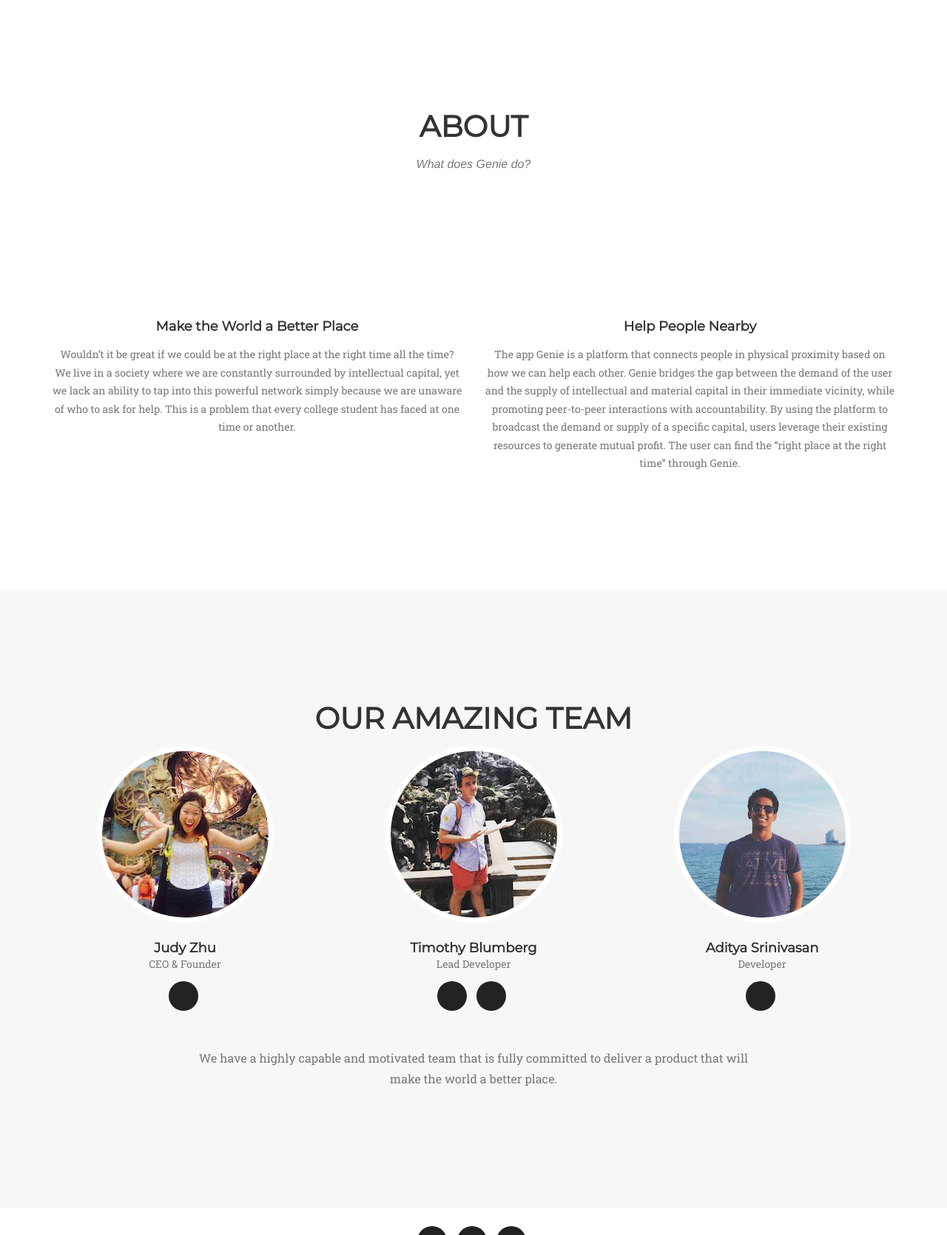
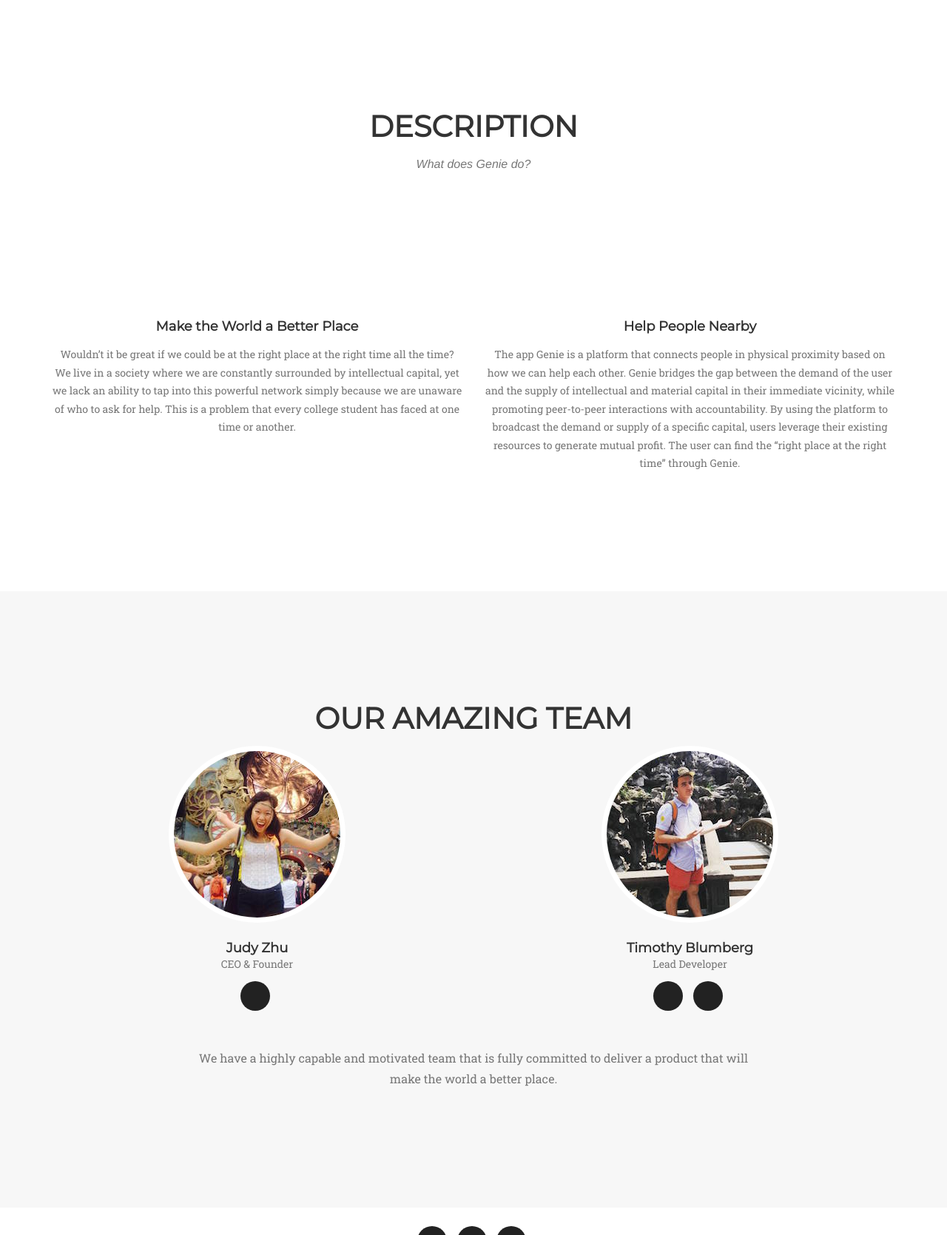
Before and after one commit to TimelyToga/genie_API, a Django app: page / in a window 1280 px wide. Shown: the part 834-2503 px from the top of the page at 74% size. Run offline with Django 3.2, Linux system fonts and the light colour scheme; parts of the project's set-up code (start-up, migrations or seed data) failed here and were passed over; some libraries are stand-ins or nearby versions; some web fonts are replaced.

Commit message:
Cleanup source. Remove a bunch of files. Create about endpoint. Turn off debug mode.

```diff
--- a/genie_api/handler.py
+++ b/genie_api/handler.py
@@ -10,6 +10,9 @@ import json
 def index(request):
     return render(request, 'theme.html', {})
 
+def about(request):
+    return render(request, 'about.html', {})
+
 def get_cookie(request):
     c = {}
     c.update(csrf(request))
--- a/genie_api/settings.py
+++ b/genie_api/settings.py
@@ -30,7 +30,6 @@ TEMPLATE_DIR = os.path.join(os.path.join(BASE_DIR, "static"), "templates")
 SECRET_KEY = '2qqbx26jt^hc64c$olfo9nfv#230jb8w5%8(3r17(18&@$m228'
 
 # SECURITY WARNING: don't run with debug turned on in production!
-DEBUG = True
 
 ALLOWED_HOSTS = []
 
@@ -124,3 +123,8 @@ STATIC_FOLDER = '/static/'
 STATICFILES_DIRS = (
     os.path.join(BASE_DIR, 'static'),
 )
+
+DEBUG = False
+
+# Allow all host headers
+ALLOWED_HOSTS = ['*']
--- a/genie_api/urls.py
+++ b/genie_api/urls.py
@@ -32,7 +32,8 @@ middlewarepatterns = mpatterns('',
 
 urlpatterns = patterns('',
     url(r'^$', 'genie_api.handler.index'),
-    url(r'^ok$', 'genie_api.handler.ok'),
+    # url(r'^ok$', 'genie_api.handler.ok'),
+    url(r'^about$', 'genie_api.handler.about'),
     url(r'^/_/post', include('genie_api.post.urls')),
     url(r'^/_/user', include('genie_api.appuser.urls')),
 
--- a/static/templates/base.html
+++ b/static/templates/base.html
@@ -16,8 +16,6 @@
 </head>
 <body>
 
-This is base.html
-
 {% block body %}
 {% endblock body %}
 
--- a/static/templates/theme.html
+++ b/static/templates/theme.html
@@ -68,7 +68,7 @@
                         <a href="/#page-top"></a>
                     </li>
                     <li class="">
-                        <a class="page-scroll" href="/#services">About</a>
+                        <a class="page-scroll" href="/#services">Description</a>
                     </li>
                     <li class="">
                         <a class="page-scroll" href="/#team">Team</a>
@@ -95,7 +95,7 @@
         <div class="container">
             <div class="row">
                 <div class="col-lg-12 text-center">
-                    <h2 class="section-heading">About</h2>
+                    <h2 class="section-heading">Description</h2>
                     <h3 class="section-subheading text-muted">What does Genie do?</h3>
                 </div>
             </div>
@@ -130,22 +130,18 @@
                 </div>
             </div>
             <div class="row">
-                <div class="col-sm-4">
+                <div class="col-sm-6">
                     <div class="team-member">
                         <img src="/static/img/judy_zhu_face.jpg" class="img-responsive img-circle" alt="">
                         <h4>Judy Zhu</h4>
                         <p class="text-muted">CEO & Founder</p>
                         <ul class="list-inline social-buttons">
-{#                            <li><a href="/#"><i class="fa fa-twitter"></i></a>#}
-{#                            </li>#}
-{#                            <li><a href="/#"><i class="fa fa-facebook"></i></a>#}
-{#                            </li>#}
                             <li><a href="https://www.linkedin.com/in/judy-zhu-90263753"><i class="fa fa-linkedin"></i></a>
                             </li>
                         </ul>
                     </div>
                 </div>
-                <div class="col-sm-4">
+                <div class="col-sm-6">
                     <div class="team-member">
                         <img src="/static/img/timothy_blumberg_face.jpg" class="img-responsive img-circle" alt="">
                         <h4>Timothy Blumberg</h4>
@@ -153,24 +149,7 @@
                         <ul class="list-inline social-buttons">
                             <li><a href="https://twitter.com/tim_blumberg"><i class="fa fa-twitter"></i></a>
                             </li>
-{#                            <li><a href="/#"><i class="fa fa-facebook"></i></a>#}
-{#                            </li>#}
                             <li><a href="https://www.linkedin.com/in/timothy-blumberg-72489589"><i class="fa fa-linkedin"></i></a>
-                            </li>
-                        </ul>
-                    </div>
-                </div>
-                <div class="col-sm-4">
-                    <div class="team-member">
-                        <img src="/static/img/aditya_face.jpg" class="img-responsive img-circle" alt="">
-                        <h4>Aditya Srinivasan</h4>
-                        <p class="text-muted">Developer</p>
-                        <ul class="list-inline social-buttons">
-{#                            <li><a href="http://genie.colab.duke.edu/#"><i class="fa fa-twitter"></i></a>#}
-{#                            </li>#}
-{#                            <li><a href="http://genie.colab.duke.edu/#"><i class="fa fa-facebook"></i></a>#}
-{#                            </li>#}
-                            <li><a href="http://genie.colab.duke.edu/#"><i class="fa fa-linkedin"></i></a>
                             </li>
                         </ul>
                     </div>
```
Also changed, not shown: static/css/base.css (+7 -1 lines), static/templates/about.html (added, +11 -0 lines), static/img/1(1).jpg (deleted), static/img/2(1).jpg (deleted), static/img/3(1).jpg (deleted), 4 other files.
